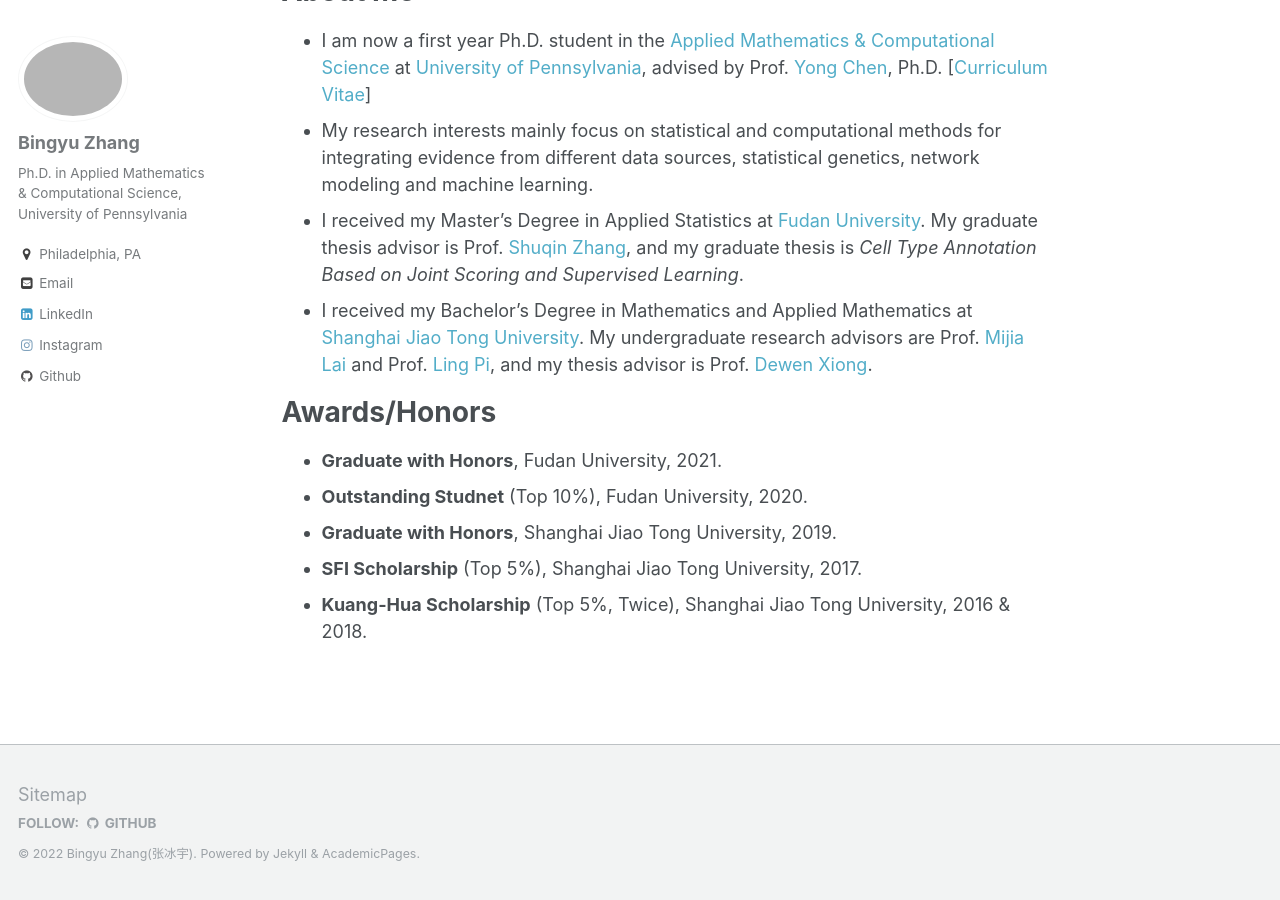
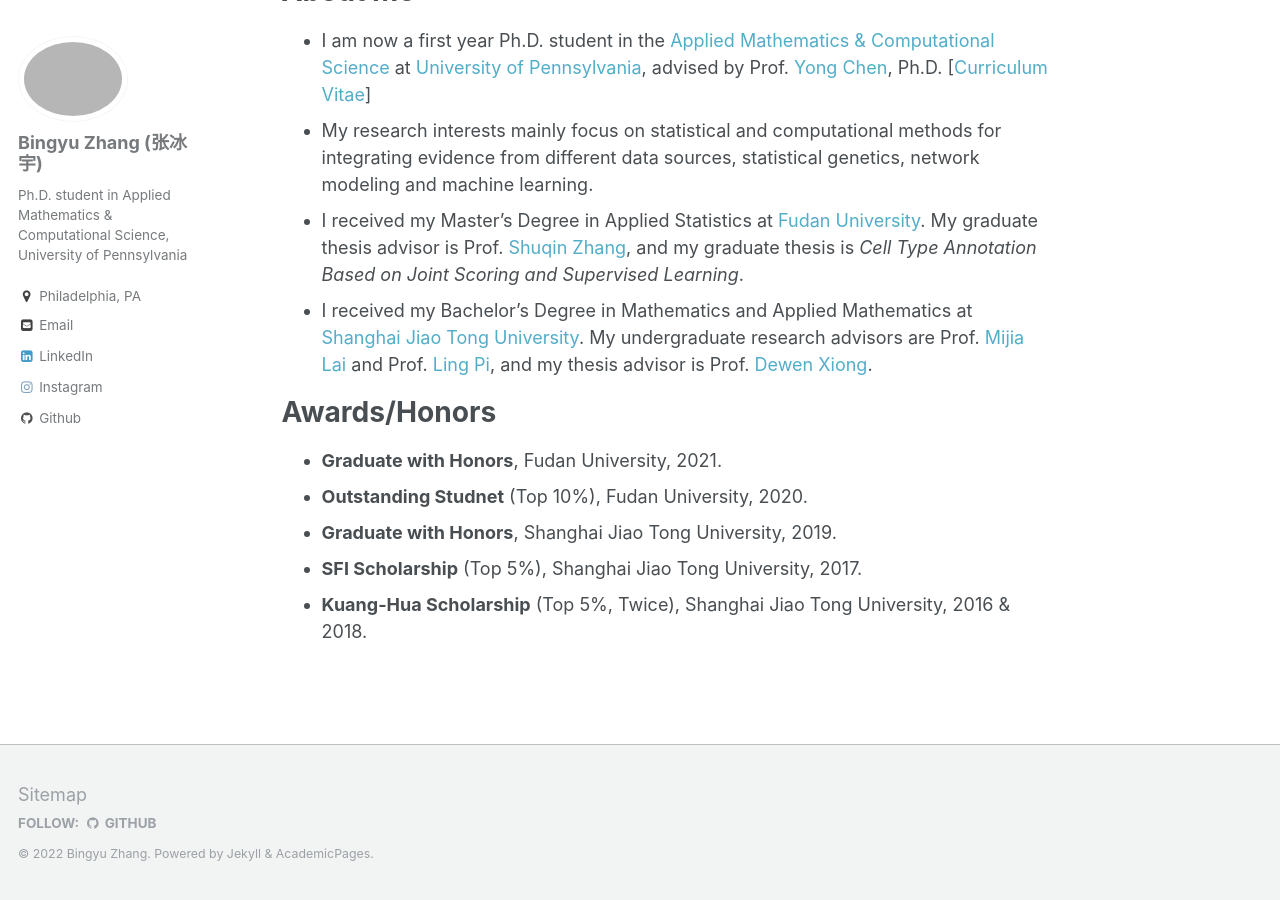
Before and after one commit to nbxszby416/nbxszby416.github.io, a Jekyll site: the page built from _pages/about.md, in a window 1280 px wide and 900 px high, scrolled down 518 px. Built offline with Jekyll 4.4.1, drawn with Linux system fonts in a browser that asks for light colours; part of the change alters nothing that is shown.

Commit message:
20220716 update

```diff
--- a/_config.yml
+++ b/_config.yml
@@ -9,7 +9,7 @@
 locale                   : "en-US"
 title                    : "Bingyu Zhang"
 title_separator          : "-"
-name                     : &name "Bingyu Zhang(张冰宇)"
+name                     : &name "Bingyu Zhang"
 description              : &description "Ph.D. student in Applied Mathematics & Computational Science, University of Pennsylvania"
 url                      : https://nbxszby416.github.io # the base hostname & protocol for your site e.g. "https://mmistakes.github.io"
 baseurl                  : "" # the subpath of your site, e.g. "/blog"
@@ -77,9 +77,9 @@ analytics:
 
 # Site Author
 author:
-  name             : "Bingyu Zhang"
+  name             : "Bingyu Zhang (张冰宇)"
   avatar           : "bingyu.jpg"
-  bio              : "Ph.D. in Applied Mathematics & Computational Science, University of Pennsylvania"
+  bio              : "Ph.D. student in Applied Mathematics & Computational Science, University of Pennsylvania"
   location         : "Philadelphia, PA"
   employer         :
   googlescholar    :
```
